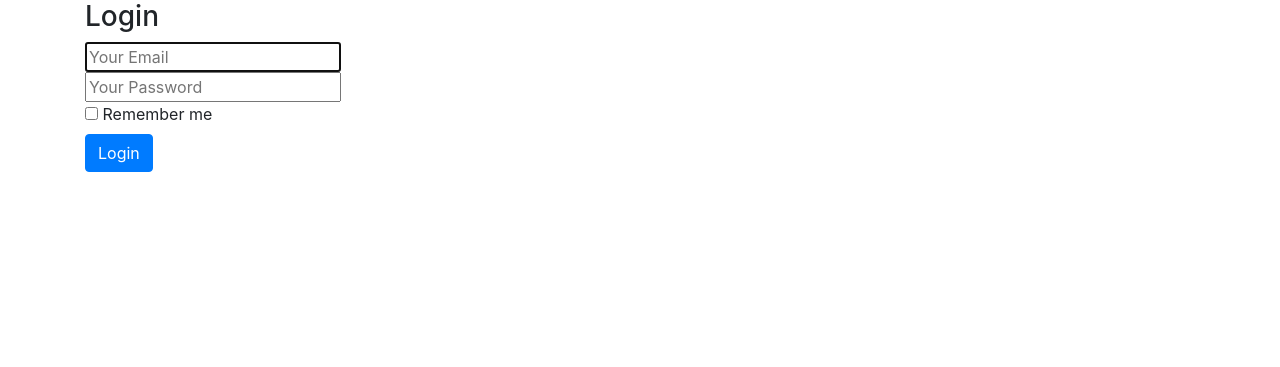
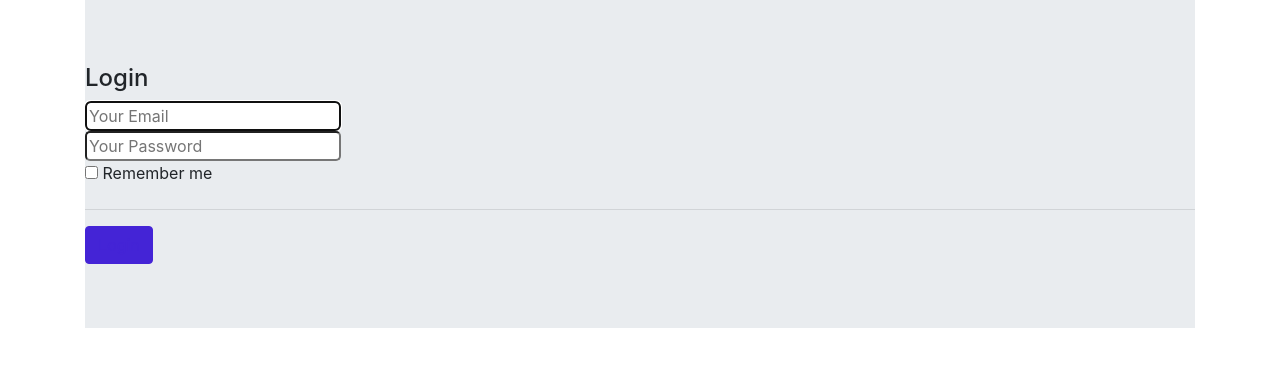
Before and after one commit to kc108/carbon-project, a Flask app: page /login in a window 1280 px wide. Shown: the part 56-423 px from the top of the page. Run offline with Flask 2, Linux system fonts and the light colour scheme; some libraries are stand-ins or nearby versions.

Commit message:
css styles not applying to button unless it is inline styling

```diff
--- a/app.py
+++ b/app.py
@@ -21,7 +21,7 @@ db = SQLAlchemy()
 def create_app():
     # Base app configuration
     #
-    app = Flask(__name__)
+    app = Flask(__name__, static_folder="static")
 
     use_env = os.environ.get("USEENV")
     if(use_env):
--- a/static/css/style.css
+++ b/static/css/style.css
@@ -4,3 +4,19 @@ h1 {
     text-align: center;
     padding: 10px;
 }
+
+#login-btn {
+    color: #fff;
+    background-color: #4424D6;
+    border-color: #4424D6;
+    color: #4424D6;
+}
+
+.login-border-radius {
+    border-radius: 5px;
+}
+
+
+#show-offsets-btn {
+    background-color: #4424D6;
+}
--- a/templates/home.html
+++ b/templates/home.html
@@ -2,7 +2,7 @@
 
 {% block content %}
     <h1>{% block title %} {{ user.full_name }}'s Dashboard {% endblock %}</h1>
-    <h2>Ground Query History</h2>
+    <h2>Vehicle Carbon Offset History</h2>
     <hr>
     {% for query in ground_queries %}
         <a href="{{ url_for('show_ground_query', query_id=query['id']) }}">
@@ -17,7 +17,7 @@
 
         <hr>
     {% endfor %}
-    <h2>Air Query History</h2>
+    <h2>Air Travel Offset History</h2>
     <hr>
     {% for query in air_queries %}
         <a href="{{ url_for('show_air_query', query_id=query['id']) }}">
--- a/templates/login.html
+++ b/templates/login.html
@@ -1,19 +1,26 @@
 {% extends "nologin.html" %}
 
 {% block content %}
+<div class="jumbotron jumbotron-fluid">
     <div class="column is-4 is-offset-4">
-    <h3 class="title">Login</h3>
+        <h4 class="title">Login</h4>
         <div class="box">
             <form method="POST" action="/login">
                 <div class="field">
                     <div class="control">
-                    <input class="input is-large" type="email" name="email" placeholder="Your Email" autofocus="">
+                        <input class="input is-large login-border-radius" type="email" name="email" placeholder="Your Email" autofocus="">
                     </div>
                 </div>
 
+
+<!--                <style>-->
+<!--                    #login-btn{background-color: #4424D6}-->
+<!--                </style>-->
+
+
             <div class="field">
                 <div class="control">
-                    <input class="input is-large" type="password" name="pass" placeholder="Your Password">
+                    <input class="input is-large login-border-radius" type="password" name="pass" placeholder="Your Password">
                 </div>
             </div>
             <div class="field">
@@ -21,9 +28,11 @@
                     <input type="checkbox" name="remember">
                     Remember me
                 </label>
+                <hr />
             </div>
-            <button class="button btn btn-primary is-block is-info is-large is-fullwidth">Login</button>
+            <button id="login-btn" class="button btn btn-primary">Login</button>
         </form>
     </div>
 </div>
+</div>
 {% endblock %}
--- a/templates/nologin.html
+++ b/templates/nologin.html
@@ -7,7 +7,7 @@
 
     <!-- Bootstrap CSS -->
     <link rel="stylesheet" href="https://stackpath.bootstrapcdn.com/bootstrap/4.3.1/css/bootstrap.min.css" integrity="sha384-ggOyR0iXCbMQv3Xipma34MD+dH/1fQ784/j6cY/iJTQUOhcWr7x9JvoRxT2MZw1T" crossorigin="anonymous">
-
+    <link rel="stylesheet" href="/css/style.css">
     <title>{% block title %} {% endblock %}</title>
   </head>
   <body>
--- a/templates/show_ground_query.html
+++ b/templates/show_ground_query.html
@@ -9,10 +9,10 @@
     <p>Offset Cost:  ${{ result.total_cost_in_usd_cents / 100 }}</p>
 
     <form method="GET" action="/list_offset">
-        <button class="button is-block is-info is-large is-fullwidth">Show Offsets</button>
+        <button class="btn btn-primary ">Show Offsets</button>
     </form>
     <form method="GET" action="/home">
-        <button class="button is-block is-info is-large is-fullwidth">Go To Dashboard</button>
+        <div class="id="show-offsets-btn"><button class="button is-block is-info is-large is-fullwidth">Go To Dashboard</button></div>
     </form>
 
 
```
Also changed, not shown: templates/base.html (+5 -5 lines). Lines whose indentation alone changed are shown as unchanged.
